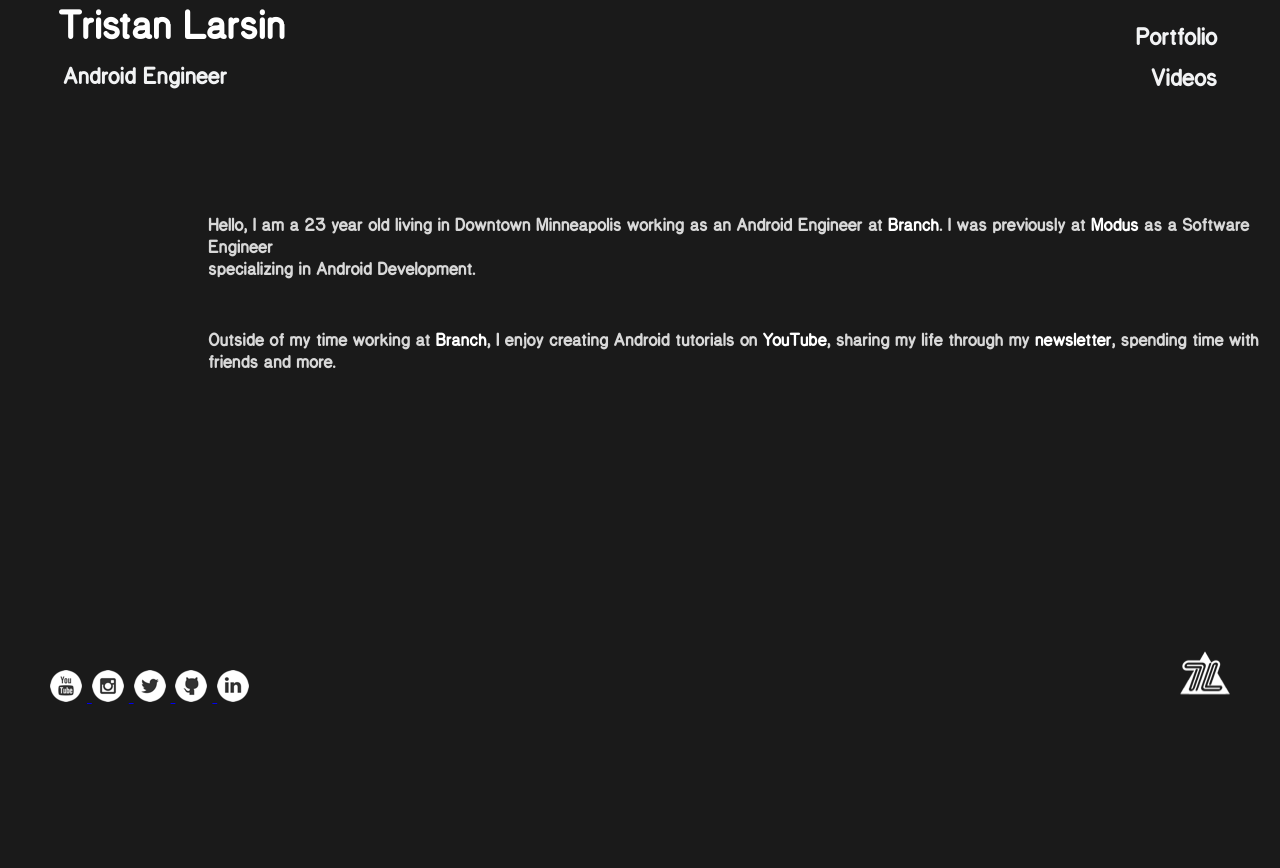
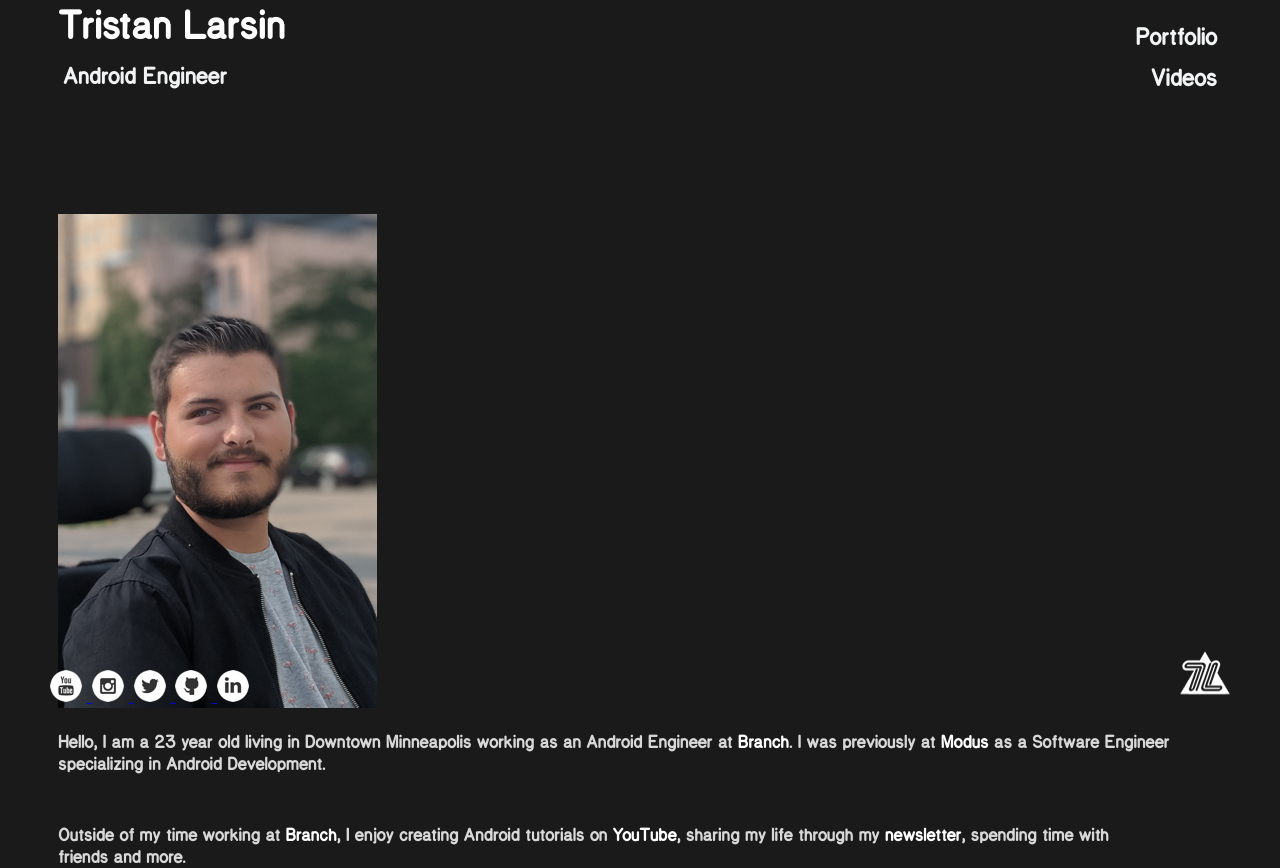
Before and after one commit to tlarsin/Portfolio-Site, a PHP site: page / in a window 1280 px wide. Shown: the part 50-918 px from the top of the page. Before the commit the page ends 754 px from the top, so only its background shows below. Run offline with PHP 8.4, Linux system fonts and the light colour scheme.

Commit message:
Added image of myself to index page. Created a default css file so I don't have to duplicate that css code. Starting the links page that I can use to replace LinkTree on social medias.

```diff
--- a/index.html
+++ b/index.html
@@ -3,6 +3,7 @@
 <head>
   <title>Tristan Larsin</title>
 
+  <link rel="stylesheet" href="res/css/default.css"/>
   <link rel="stylesheet" href="res/css/index.css"/>
 
 </head>
@@ -24,6 +25,9 @@
   </div>
 
   <div class="content">
+
+    <img src="res/images/selfie-square.png" />
+
     <p class="intro">
       Hello, I am a 23 year old living in Downtown Minneapolis working as an Android Engineer at
       <a href="https://www.branchapp.com/" target="_blank" class="branch">Branch</a>. I was previously at
--- /dev/null
+++ b/res/css/default.css
@@ -0,0 +1,15 @@
+body {
+  background-color: #1a1a1a;
+  color: #F2F3F4;
+  font-family: 'national_parkregular', Arial, sans-serif;
+  font-weight:normal;
+  font-style:normal;
+}
+
+@font-face {
+    font-family: 'national_parkregular';
+    src: url('..res/fonts/nationalpark-regular-webfont.woff2') format('woff2'),
+         url('..res/fonts/nationalpark-regular-webfont.woff') format('woff');
+    font-weight: normal;
+    font-style: normal;
+}
--- a/res/css/index.css
+++ b/res/css/index.css
@@ -1,19 +1,3 @@
-body {
-  background-color: #1a1a1a;
-  color: #F2F3F4;
-  font-family: 'national_parkregular', Arial, sans-serif;
-  font-weight:normal;
-  font-style:normal;
-}
-
-@font-face {
-    font-family: 'national_parkregular';
-    src: url('..res/fonts/nationalpark-regular-webfont.woff2') format('woff2'),
-         url('..res/fonts/nationalpark-regular-webfont.woff') format('woff');
-    font-weight: normal;
-    font-style: normal;
-}
-
 .header {
   position: relative;
   margin-left: 50px;
@@ -66,7 +50,7 @@ body {
 .content {
   position: relative;
   top: 100px;
-  margin-left: 200px;
+  margin-left: 50px;
   clear: both;
   font-size: 18px;
   font-weight: bold;
@@ -78,6 +62,7 @@ body {
   color: #ffffff;
   text-decoration: none;
 }
+
 
 .content p {
   width: auto;
```
Also changed, not shown: links.html (added, +18 -0 lines), res/css/links.css (added, +8 -0 lines), res/images/selfie-circle.png (added), res/images/selfie-square.png (added), 1 other file.
